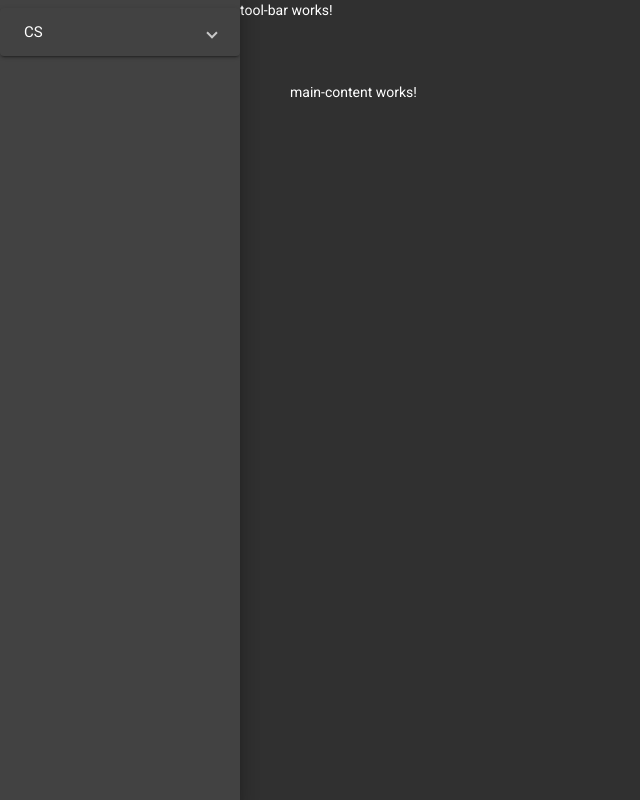
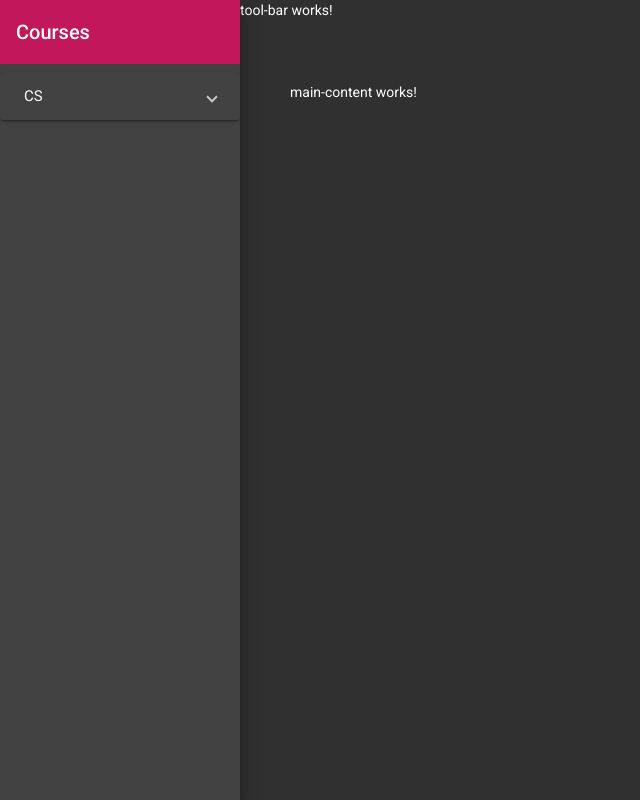
Before and after one commit to sholden3/the-archive, an Angular app in the folder the-archive/: page / in a window 1280 px wide. Shown: the whole page, without its empty margins (0-640 px from the left). Built offline with nearby package versions, Linux system fonts and the light colour scheme.

Commit message:
Added mat-toolbar to sidebar

```diff
--- a/the-archive/src/app/content-wrapper/side-nav/side-nav.component.html
+++ b/the-archive/src/app/content-wrapper/side-nav/side-nav.component.html
@@ -5,6 +5,9 @@
         [opened]="!isScreenSmall"
         [mode]="!isScreenSmall ? 'side' : 'over'"
     >
+        <mat-toolbar color="primary">
+            Courses
+        </mat-toolbar>
         <div *ngIf="!isScreenSmall; else smallScreen">
             <mat-nav-list>
                 <mat-accordion>
```
